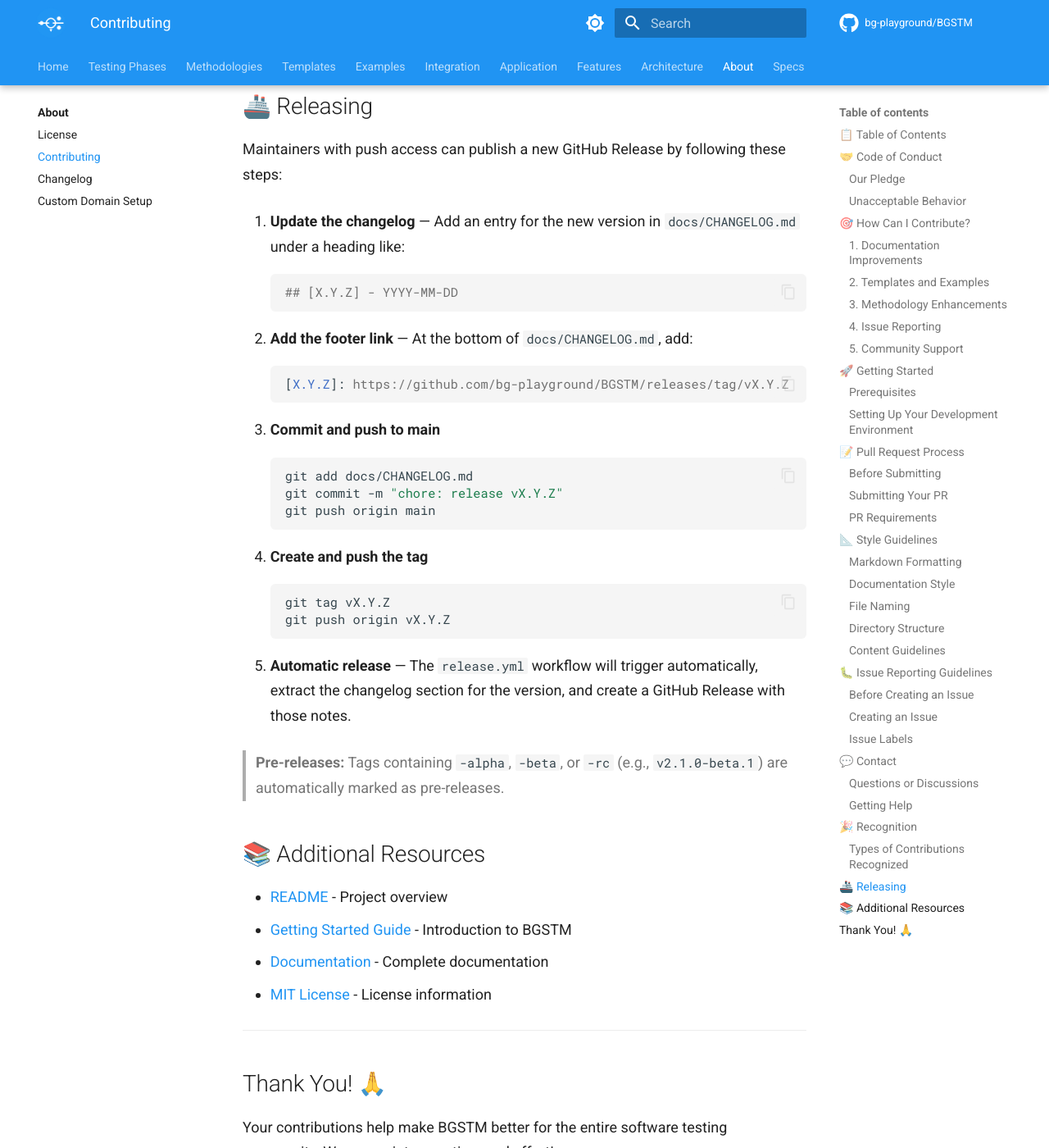
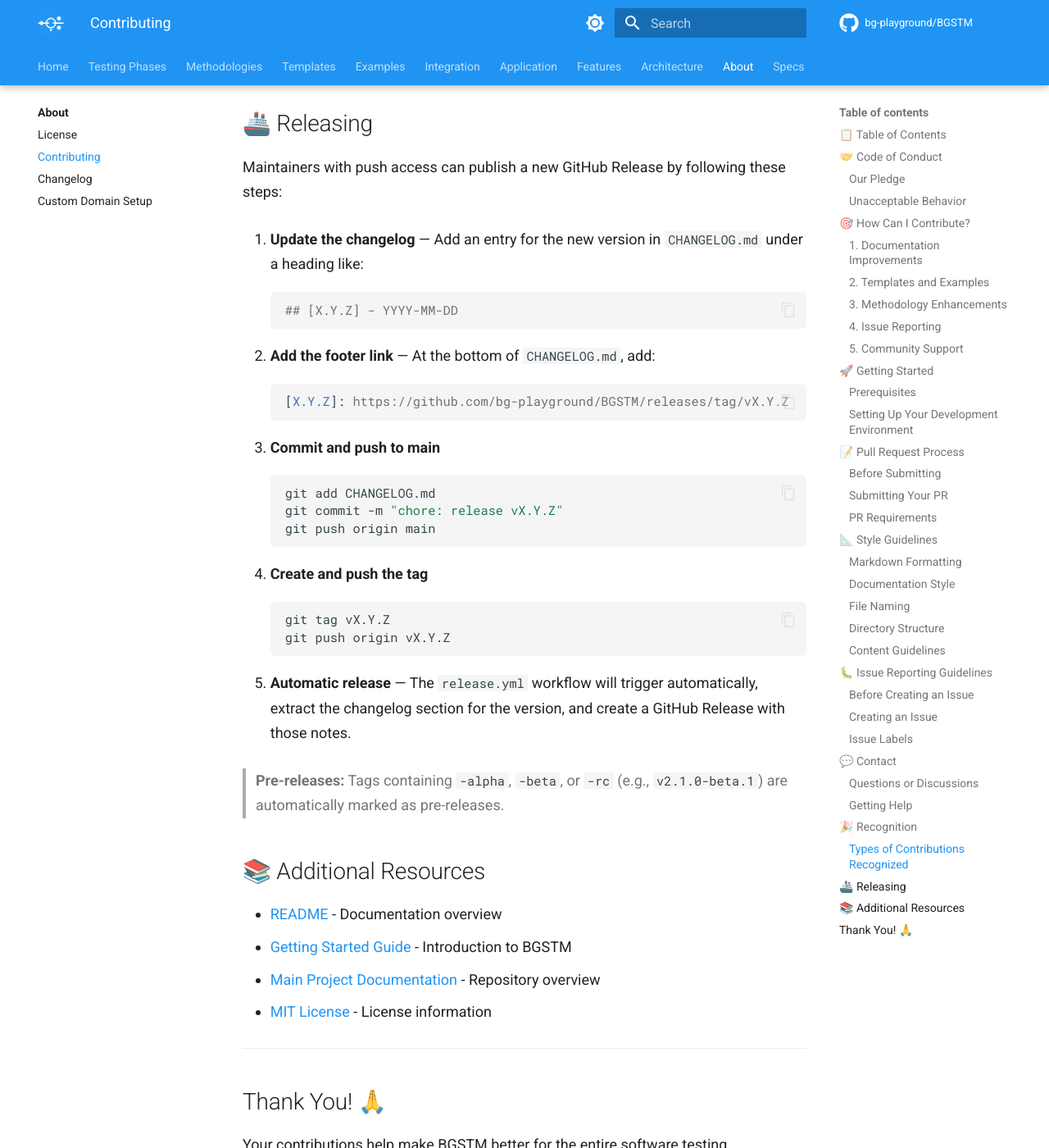
Before and after one commit to bg-playground/BGSTM, an MkDocs documentation site: the page built from docs/CONTRIBUTING.md, in a window 1280 px wide and 1400 px high, scrolled down 9265 px. Shown: the whole window at 82% size. Built offline with MkDocs 1.6.1 and Material for MkDocs 9.7.7, drawn with Linux system fonts in a browser that asks for light colours; comment, search, counter and statistics services are not loaded; some of the changed text lies outside the part shown.

Commit message:
docs: fix contributing guide links and template path

````diff
--- a/docs/CONTRIBUTING.md
+++ b/docs/CONTRIBUTING.md
@@ -278,7 +279,7 @@ We use the following labels:
 
 If you need help with your contribution:
 
-1. Check the [documentation](docs/README.md)
+1. Check the [documentation](README.md)
 2. Review existing issues and PRs
 3. Open a new issue with the `question` label
 4. Be specific about what you need help with
@@ -298,19 +299,19 @@ All contributors will be recognized for their contributions. We value every cont
 
 Maintainers with push access can publish a new GitHub Release by following these steps:
 
-1. **Update the changelog** — Add an entry for the new version in `docs/CHANGELOG.md` under a heading like:
+1. **Update the changelog** — Add an entry for the new version in `CHANGELOG.md` under a heading like:
    ```markdown
    ## [X.Y.Z] - YYYY-MM-DD
    ```
 
-2. **Add the footer link** — At the bottom of `docs/CHANGELOG.md`, add:
+2. **Add the footer link** — At the bottom of `CHANGELOG.md`, add:
    ```markdown
    [X.Y.Z]: https://github.com/bg-playground/BGSTM/releases/tag/vX.Y.Z
    ```
 
 3. **Commit and push to main**
    ```bash
-   git add docs/CHANGELOG.md
+   git add CHANGELOG.md
    git commit -m "chore: release vX.Y.Z"
    git push origin main
    ```
@@ -327,10 +328,10 @@ Maintainers with push access can publish a new GitHub Release by following these
 
 ## 📚 Additional Resources
 
-- [README](README.md) - Project overview
-- [Getting Started Guide](docs/GETTING-STARTED.md) - Introduction to BGSTM
-- [Documentation](docs/README.md) - Complete documentation
-- [MIT License](LICENSE) - License information
+- [README](README.md) - Documentation overview
+- [Getting Started Guide](GETTING-STARTED.md) - Introduction to BGSTM
+- [Main Project Documentation](../README.md) - Repository overview
+- [MIT License](../LICENSE) - License information
 
 ---
 
````
Also changed, not shown: other parts of docs/CONTRIBUTING.md (+3 -2 lines).
